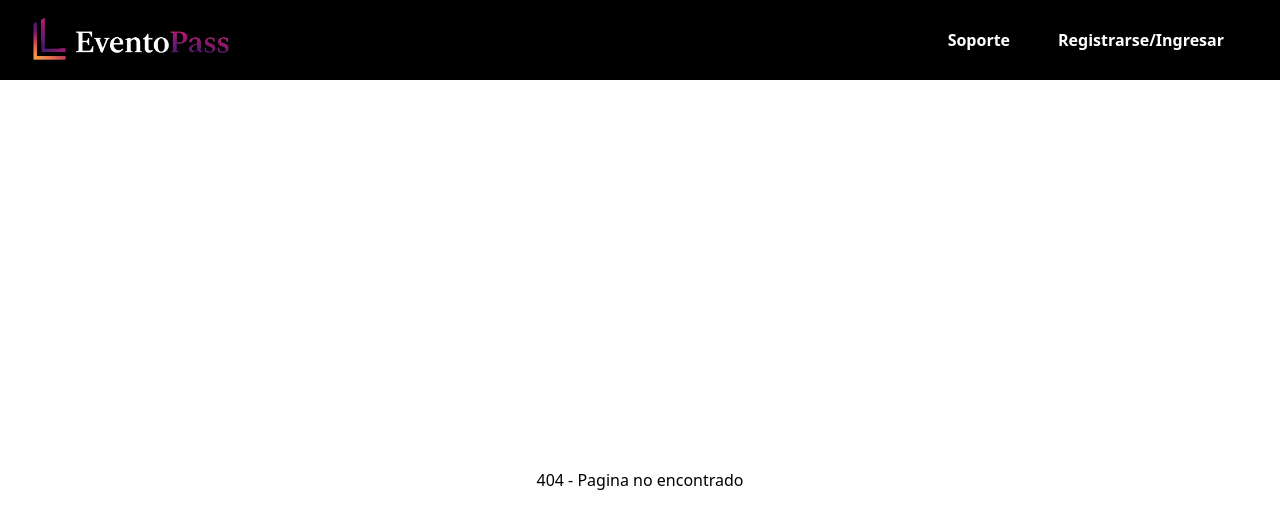
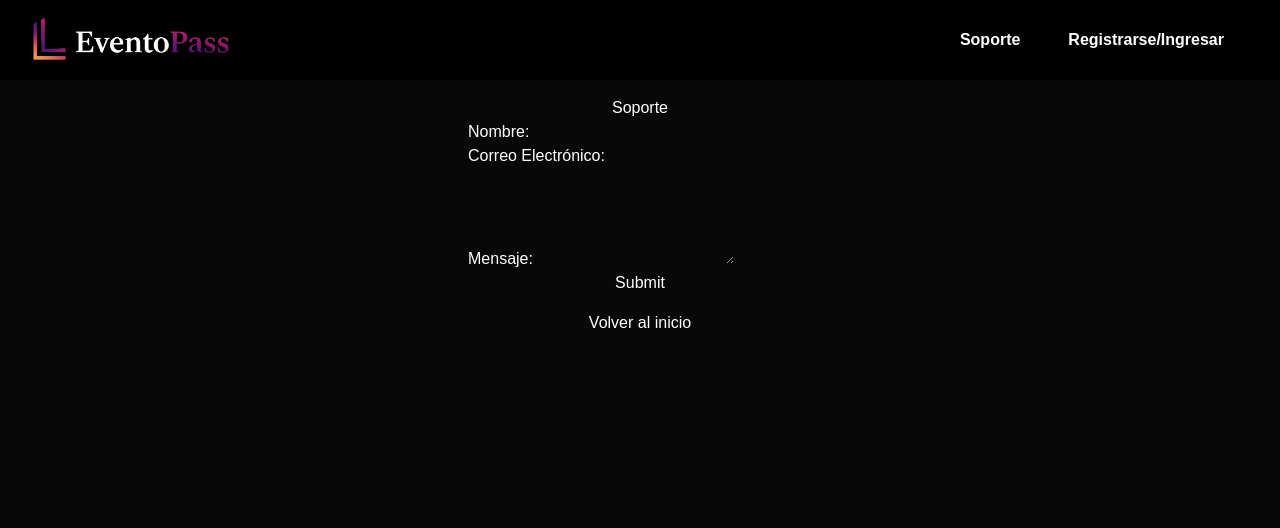
Before and after one commit to laureanojuarez/TPI-PROG-III, a React (Vite) app in the folder frontend/: page /soporte in a window 1280 px wide. Before the commit this address had no page. Shown: the top 528 px of the page. Built offline with nearby package versions, Linux system fonts and the light colour scheme.

Commit message:
feat: add FormPage component and update routing for support page

```diff
--- /dev/null
+++ b/frontend/src/components/FormPage/FormPage.jsx
@@ -0,0 +1,35 @@
+import { Link } from "react-router-dom";
+
+export default function FormPage() {
+  const handleSubmit = (e) => {
+    e.preventDefault();
+    console.log("Form submitted");
+  };
+
+  return (
+    <div className="flex flex-col items-center justify-center  p-4">
+      <h1>Soporte</h1>
+      <form onSubmit={handleSubmit} className="flex flex-col">
+        <div>
+          <label htmlFor="name">Nombre:</label>
+          <input type="text" id="name" />
+        </div>
+
+        <div>
+          <label htmlFor="email">Correo Electrónico:</label>
+          <input type="email" id="email" />
+        </div>
+
+        <div>
+          <label htmlFor="message">Mensaje:</label>
+          <textarea id="message" rows="4"></textarea>
+        </div>
+
+        <button type="submit">Submit</button>
+      </form>
+      <Link to={"/"} className="mt-4 text-blue-500">
+        Volver al inicio
+      </Link>
+    </div>
+  );
+}
--- a/frontend/src/components/header/Header.jsx
+++ b/frontend/src/components/header/Header.jsx
@@ -1,14 +1,21 @@
 import logoMain from "/header-img/logoMain.png";
+import { Link } from "react-router-dom";
+
 export const Header = () => {
   return (
     <header className="header bg-black py-4 px-8">
       <nav className="flex flex-col items-center justify-between w-full">
         <div className="flex items-center justify-between w-full gap-8">
-          <img src={logoMain} alt="Logo" className="h-12 w-auto" />
+          <Link to={"/"}>
+            <img src={logoMain} alt="Logo" className="h-12 w-auto" />
+          </Link>
           <ul className="flex cursor-pointer items-center">
-            <li className="nav-item text-white font-semibold px-6 py-2 text-[16px]">
+            <Link
+              to={"/soporte"}
+              className="nav-item text-white font-semibold px-6 py-2 text-[16px]"
+            >
               Soporte
-            </li>
+            </Link>
             <li className="nav-item text-white font-semibold px-6 py-2 text-[16px]">
               Registrarse/Ingresar
             </li>
--- a/frontend/src/components/layout/Layout.jsx
+++ b/frontend/src/components/layout/Layout.jsx
@@ -8,5 +8,5 @@ export default function Layout({ children }) {
     window.scrollTo(0, 0);
   }, [pathname]);
 
-  return <main className="w-full h-auto flex flex-col">{children}</main>;
+  return <main className="w-full h-auto flex flex-col ">{children}</main>;
 }
--- a/frontend/src/index.css
+++ b/frontend/src/index.css
@@ -1,7 +1,17 @@
 .focus\:ring-custom-purple:focus {
   --tw-ring-color: #7c00e2;
 }
+
 @import "tailwindcss";
+
+* {
+  font-family: "Poppins", sans-serif;
+  color: white;
+}
+
+body {
+  background-color: #080808;
+}
 
 .nav-item {
   position: relative;
--- a/frontend/src/routes/AppRoutes.jsx
+++ b/frontend/src/routes/AppRoutes.jsx
@@ -2,12 +2,14 @@ import { Route, Routes } from "react-router-dom";
 import NotFoundPage from "../pages/NotFound";
 import HomePage from "../pages/Home/Home";
 import Login from "../pages/Auth/Login/Login";
+import FormPage from "../components/FormPage/FormPage";
 
 export default function AppRoutes() {
   return (
     <Routes>
       <Route path="/" element={<HomePage />} />
       <Route path="/login" element={<Login />} />
+      <Route path="/soporte" element={<FormPage />} />
       <Route path="*" element={<NotFoundPage />} />
     </Routes>
   );
```
